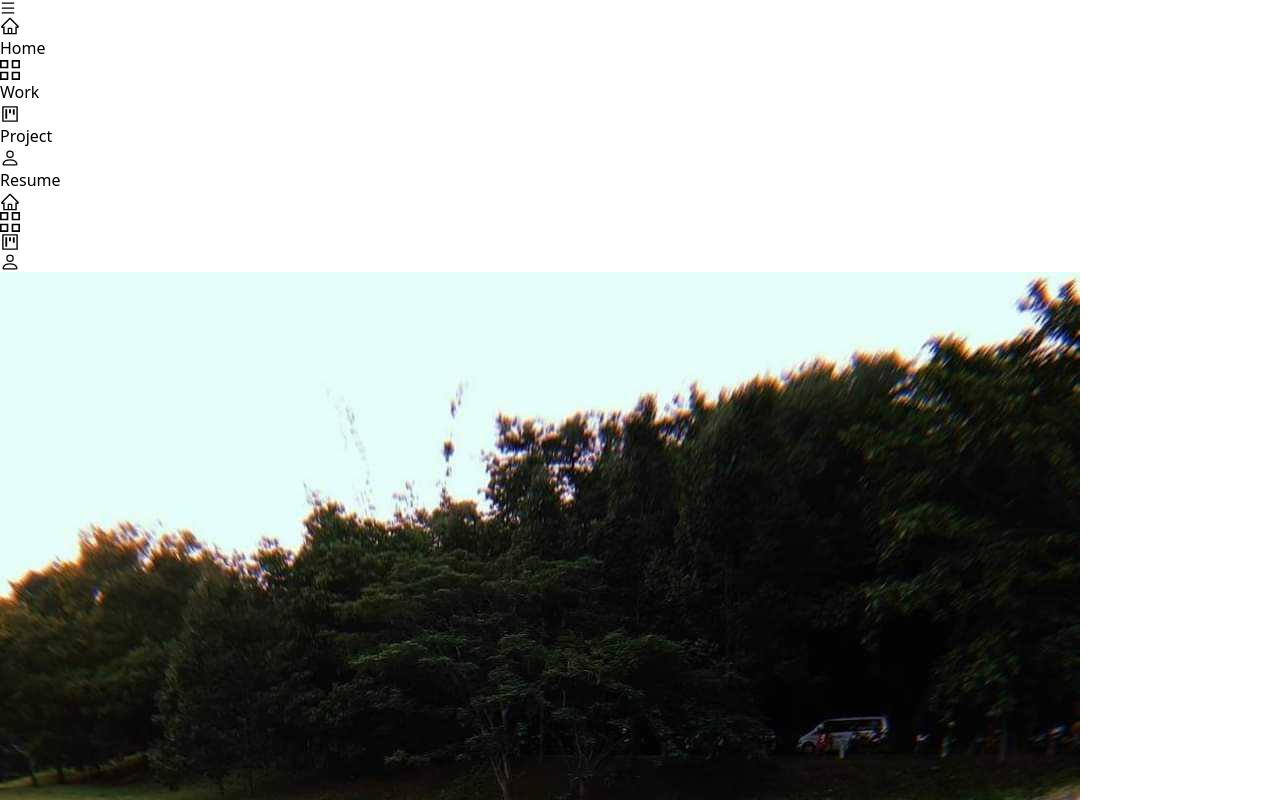
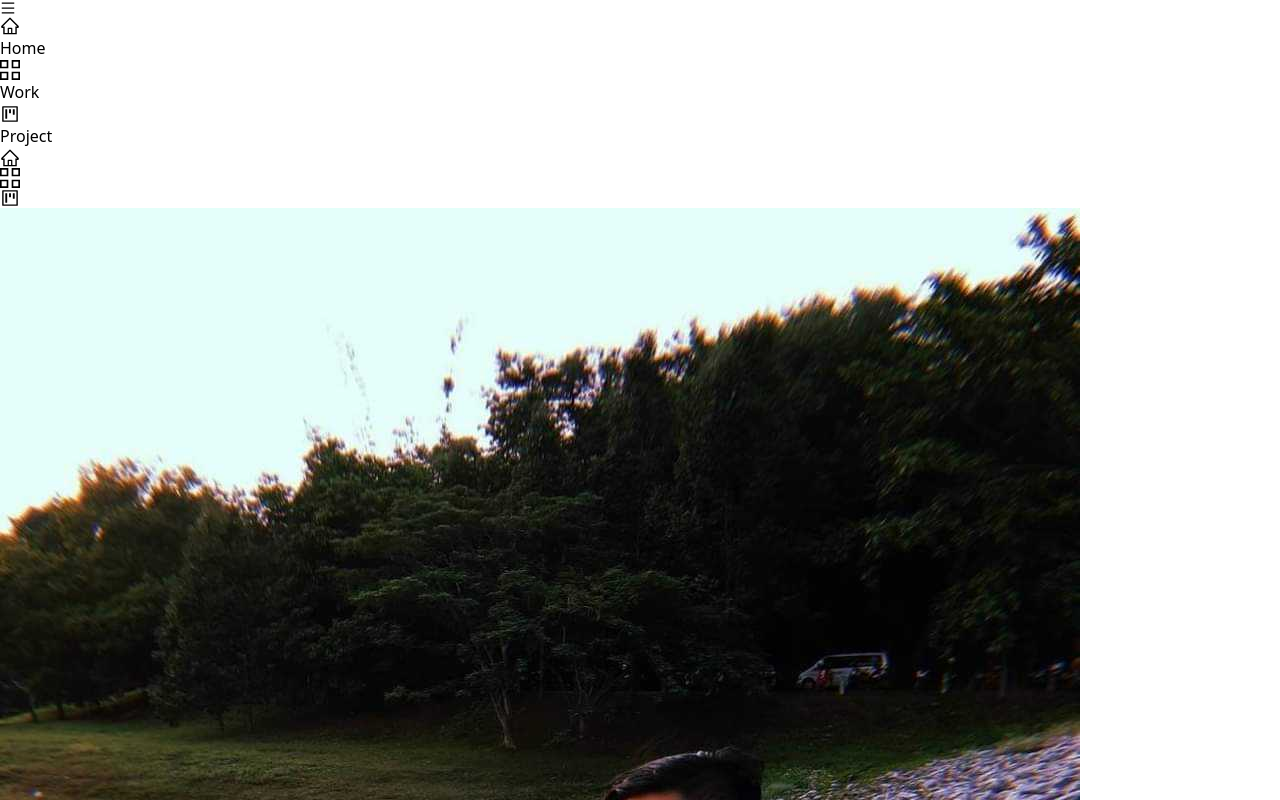
Before and after one commit to jaturaorn/F-Portfolio, a React (Vite) app: page / in a window 1280 px wide. Both pictures are taken after a click on the icon 8 px from the left and 8 px from the top of the page. Shown: the top 800 px of the page. Built offline with nearby package versions, Linux system fonts and the light colour scheme.

Commit message:
edit & delete to be me

```diff
--- a/src/component/Main.jsx
+++ b/src/component/Main.jsx
@@ -9,8 +9,8 @@ const Main = () => {
         <img className='w-full h-screen object-cover object-left' src={IMG} />
         <div className='w-full h-screen absolute top-0 bg-white/50'>
             <div className='max-w-[700px] m-auto h-full w-full flex flex-col
-            justify-center lg:items-start items-center'>
-                <h1 className='sm:text-5xl text-4xl font-bold text-gray-800'>I am Jaturaporn Sutongkeaw</h1>
+            justify-center lg:items-start items-start'>
+                <h1 className='sm:text-3.25xl text-4xl font-bold text-gray-800 text-center'>I am Jaturaporn Sutongkeaw</h1>
                 <h2 className='flex sm:text-3xl text-2xl pt-4 text-gray-800'>
                     I am_
                  <Typewriter
--- a/src/component/sidenav.jsx
+++ b/src/component/sidenav.jsx
@@ -1,12 +1,11 @@
 import { useState } from "react";
 import {AiOutlineMenu,AiOutlineHome,AiOutlineProject,} from "react-icons/ai";
 import {GrProjects} from 'react-icons/gr';
-import {BsPerson} from 'react-icons/bs';
 
 const Sidenav = () => {
-    const [Nav,SetNamv] = useState(false);
+    const [Nav,SetNav] = useState(false);
     const HandleNav = () => {
-        SetNamv(!Nav);
+        SetNav(!Nav);
     };
 
   return (
@@ -15,25 +14,23 @@ const Sidenav = () => {
         {
             Nav ? (
                 <div className="fixed w-full h-screen bg-white/90 flex flex-col justify-center item-center z-20">
-                    <a href="#main" className="w-[75%] flex justify-center item-center round-full shadow-lg bg-gray-100
+                    <a onClick={HandleNav}
+                    href="#main" className="w-[75%] flex justify-center item-center round-full shadow-lg bg-gray-100
                         shadow-gray-400 m-2 p-4 cursor-pointer hover:scale-110 ease-in duration-200 ">
                         <AiOutlineHome size={20} />
                         <span className="pl-4">Home</span>
                     </a>
-                    <a href="#work" className="w-[75%] flex justify-center item-center round-full shadow-lg bg-gray-100
+                    <a onClick={HandleNav}
+                    href="#work" className="w-[75%] flex justify-center item-center round-full shadow-lg bg-gray-100
                         shadow-gray-400 m-2 p-4 cursor-pointer hover:scale-110 ease-in duration-200 ">
                         <GrProjects size={20} />
                         <span className="pl-4">Work</span>
                     </a>
-                    <a href="#projects" className="w-[75%] flex justify-center item-center round-full shadow-lg bg-gray-100
+                    <a onClick={HandleNav}
+                    href="#projects" className="w-[75%] flex justify-center item-center round-full shadow-lg bg-gray-100
                         shadow-gray-400 m-2 p-4 cursor-pointer hover:scale-110 ease-in duration-200 ">
                         <AiOutlineProject size={20} />
                         <span className="pl-4">Project</span>
-                    </a>
-                    <a href="#main" className="w-[75%] flex justify-center item-center round-full shadow-lg bg-gray-100
-                        shadow-gray-400 m-2 p-4 cursor-pointer hover:scale-110 ease-in duration-200 ">
-                        <BsPerson size={20} />
-                        <span className="pl-4">Resume</span>
                     </a>
                 </div>
             )
@@ -54,10 +51,6 @@ const Sidenav = () => {
                 cursor-pointer hover:scale-100 ease-in duration-300">
                     <AiOutlineProject size={20} />
                 </a>
-                <a href="#main" className="round-full shadow-lg bg-gray-100 shadow-gray-100 m-2 p-4
-                cursor-pointer hover:scale-100 ease-in duration-300">
-                    <BsPerson size={20} />
-                </a>
             </div>
         </div>
     </div>
```
